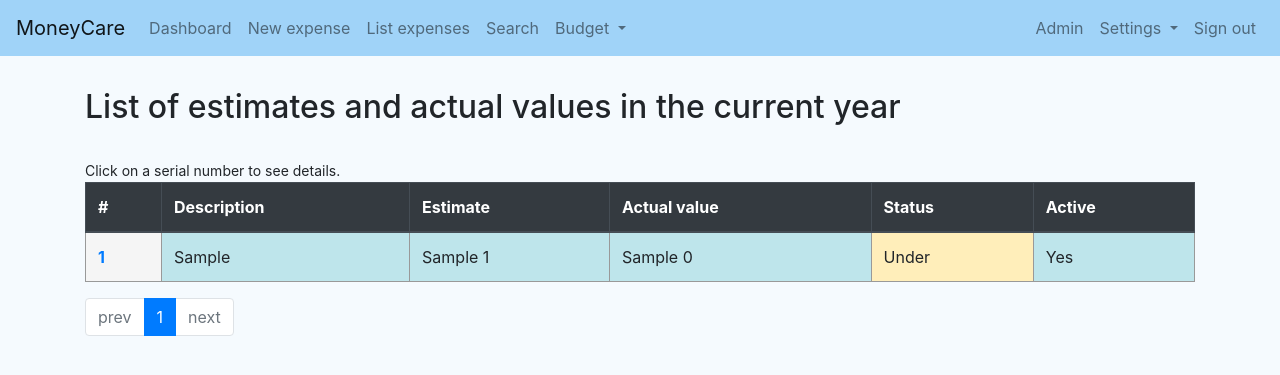
After one commit to deb17/moneycare, a Flask app: page /budget/list/1 in a window 1280 px wide. The commit adds this page. Shown: the top 375 px of the page. Run offline with Flask 2, Linux system fonts and the light colour scheme; a user stored in the database is signed in; tables that the repository leaves empty hold one stand-in row (values such as "Sample post"); parts of the project's set-up code (start-up, migrations or seed data) failed here and were passed over; some libraries are stand-ins or nearby versions.

Commit message:
Added the budget blueprint

```diff
--- a/app/blueprints/budget/routes.py
+++ b/app/blueprints/budget/routes.py
@@ -1,20 +1,26 @@
-from flask import Blueprint, render_template, redirect, url_for, flash
-from flask_login import current_user
+from datetime import datetime
+from collections import defaultdict
+
+from flask import (Blueprint, render_template, redirect, url_for, flash,
+                   current_app, request, abort)
+from flask_login import current_user, login_required
 
 from app.blueprints.budget.forms import BudgetForm
-from app.models import Budget
+from app.models import Budget, Expense
 from app.extensions import db
 
 bp = Blueprint('budget', __name__, url_prefix='/budget')
 
 
 @bp.route('/')
+@login_required
 def home():
 
     return render_template('budget/index.html', title='Budget')
 
 
-@bp.route('/new')
+@bp.route('/entry/new', methods=['GET', 'POST'])
+@login_required
 def new_entry():
 
     form = BudgetForm()
@@ -31,6 +37,79 @@ def new_entry():
 
 
 @bp.route('/list')
-def list_entries():
+@bp.route('/list/<int:page>')
+@login_required
+def list_entries(page=1):
 
-    return 'test'
+    curr_year = datetime.utcnow().year
+
+    items = db.session.query(Budget, Expense) \
+        .select_from(Budget) \
+        .join(
+            Expense,
+            db.and_(
+                Expense.user_id == Budget.user_id,
+                db.func.lower(Budget.item) == db.func.lower(
+                    Expense.description)
+            )
+    ) \
+        .filter(
+            Budget.user_id == current_user.id,
+            db.extract('year', Expense.date) == curr_year
+    )
+    actual_totals = defaultdict(int)
+    for i in items:
+        actual_totals[i[0].item] += i[1].amount
+
+    budget_entries = Budget.query \
+        .filter(Budget.user_id == current_user.id) \
+        .paginate(page, current_app.config['ITEMS_PER_PAGE'], False)
+
+    return render_template('budget/list.html', title='List estimates',
+                           totals=actual_totals, entries=budget_entries)
+
+
+@bp.route('/entry/<int:id>')
+@login_required
+def get_entry(id):
+
+    page = request.args.get('page', 1, type=int)
+    entry = Budget.query.get_or_404(id)
+
+    return render_template('budget/entry.html', title='Estimate entry',
+                           entry=entry, page=page)
+
+
+@bp.route('/entry/edit/<int:id>', methods=['GET', 'POST'])
+@login_required
+def edit_entry(id):
+
+    page = request.args.get('page', 1, type=int)
+    entry = Budget.query.get_or_404(id)
+    if entry.user_id != current_user.id:
+        abort(403)
+    form = BudgetForm(obj=entry)
+
+    if form.validate_on_submit():
+        form.populate_obj(entry)
+        db.session.commit()
+        flash('The estimate was updated.', 'success')
+        return redirect(url_for('budget.get_entry', id=id, page=page))
+
+    return render_template('budget/edit.html', title='Edit estimate',
+                           form=form, page=page, id=entry.id)
+
+
+@bp.route('/entry/delete/<int:id>')
+@login_required
+def delete_entry(id):
+
+    entry = Budget.query.get_or_404(id)
+    if entry.user_id != current_user.id:
+        abort(403)
+
+    db.session.delete(entry)
+    db.session.commit()
+    flash('The estimate was deleted.', 'success')
+
+    return redirect(url_for('budget.home'))
--- a/app/templates/budget/index.html
+++ b/app/templates/budget/index.html
@@ -5,5 +5,5 @@
 <h1 class="pt-5">Budget for the current year</h1>
 <h4>This section helps you create and manage estimates for planned expenses.</h4>
 <p class="lead mt-3">{{ render_icon('plus-circle-fill', size='1.5em', color='primary') }}<a href="{{ url_for('budget.new_entry') }}">Make a new entry</a></p>
-<p class="lead">{{ render_icon('card-list', size='1.5em', color='primary') }}<a href="{{ url_for('budget.list_entries') }}">List of estimates and actual expenditures.</a></p>
+<p class="lead">{{ render_icon('card-list', size='1.5em', color='primary') }}<a href="{{ url_for('budget.list_entries') }}">List estimates and actual expenditures.</a></p>
 {% endblock %}
--- /dev/null
+++ b/app/templates/budget/list.html
@@ -0,0 +1,94 @@
+{% extends 'base.html' %}
+{% from 'bootstrap/pagination.html' import render_pagination %}
+
+{% block styles %}
+{{ super() }}
+<style>
+  .table {
+    background-color: #f5f5f5;
+  }
+  .table-bordered,
+  .table-bordered td,
+  .table-bordered th {
+    border: 1px solid #999;
+  }
+</style>
+{% endblock %}
+
+{% block content %}
+<h2 class="py-4">List of estimates and actual values in the current year</h2>
+<div class="d-none d-md-block">
+  <small>Click on a serial number to see details.</small>
+  <table class="table table-bordered">
+    <thead class="thead-dark">
+      <tr>
+        <th scope="col">#</th>
+        <th scope="col">Description</th>
+        <th scope="col">Estimate</th>
+        <th scope="col">Actual value</th>
+        <th scope="col">Status</th>
+        <th scope="col">Active</th>
+      </tr>
+    </thead>
+    <tbody>
+      {% for e in entries.items %}
+      <tr>
+        <th scope="row"><a href="{{ url_for('budget.get_entry', id=e.id, page=entries.page) }}">{{ (entries.page - 1) * entries.per_page + loop.index }}</a></th>
+        <td class="{{ 'table-info' if e.active else 'table-secondary' }}">{{ e.item }}</td>
+        <td class="{{ 'table-info' if e.active else 'table-secondary' }}">{{ e.estimate | format_currency }}</td>
+        {% if not e.active %}
+        <td class="table-secondary"></td>
+        <td class="table-secondary"></td>
+        {% else %}
+        <td class="{{ 'table-info' if e.active else 'table-secondary' }}">{{ totals.get(e.item, 0) | format_currency }}</td>
+
+        {% if e.estimate > totals.get(e.item, 0) %}
+          {% set class, text = 'table-warning', 'Under' %}
+        {% elif e.estimate < totals.get(e.item, 0) %}
+          {% set class, text = 'table-danger', 'Over' %}
+        {% else %}
+          {% set class, text = 'table-success', 'Target met' %}
+        {% endif %}
+
+        <td class="{{ class }}">{{ text }}</td>
+        {% endif %}
+        <td class="{{ 'table-info' if e.active else 'table-secondary' }}">{{ 'Yes' if e.active else 'No' }}</td>
+      </tr>
+      {% endfor %}
+    </tbody>
+  </table>
+</div>
+<div class="d-block d-md-none">
+  {% if entries.total == 0 %}
+  <h3>No estimates have been set.</h3>
+  {% else %}
+  <small>Click on a serial number to see details.</small>
+  {% endif %}
+  {% for e in entries.items %}
+  <div class="list-group mb-3">
+    <a href="{{ url_for('budget.get_entry', id=e.id, page=entries.page) }}" class="list-group-item list-group-item-action {{ 'list-group-item-info' if e.active else 'list-group-item-secondary' }}"># <b>{{ (entries.page - 1) * entries.per_page + loop.index }}</b></a>
+    <span class="list-group-item {{ 'list-group-item-info' if e.active else 'list-group-item-secondary' }}"><b>Description:</b><br>{{ e.item }}</span>
+    <span class="list-group-item {{ 'list-group-item-info' if e.active else 'list-group-item-secondary' }}"><b>Estimate:</b> {{ e.estimate | format_currency }}</span>
+
+    {% if  not e.active %}
+      <span class="list-group-item list-group-item-secondary"><b>Actual:</b></span>
+      <span class="list-group-item list-group-item-secondary"><b>Status:</b></span>
+    {% else %}
+      <span class="list-group-item {{ 'list-group-item-info' if e.active else 'list-group-item-secondary' }}"><b>Actual: </b>{{ totals.get(e.item, 0) | format_currency }}</span>
+
+      {% if e.estimate > totals.get(e.item, 0) %}
+        {% set class, text = 'list-group-item-warning', 'Under' %}
+      {% elif e.estimate < totals.get(e.item, 0) %}
+        {% set class, text = 'list-group-item-danger', 'Over' %}
+      {% else %}
+        {% set class, text = 'list-group-item-success', 'Target met' %}
+      {% endif %}
+
+      <span class="list-group-item {{ class }}"><b>Status: </b> {{ text }}</span>
+    {% endif %}
+    <span class="list-group-item {{ 'list-group-item-info' if e.active else 'list-group-item-secondary' }}"><b>Active: </b>{{ 'Yes' if e.active else 'No' }}</span>
+  </div>
+  {% endfor %}
+</div>
+{{ render_pagination(entries, prev='prev', next='next') }}
+{% endblock %}
```
Also changed, not shown: app/templates/budget/edit.html (added, +20 -0 lines), app/templates/budget/entry.html (added, +18 -0 lines), app/templates/budget/new.html (+7 -3 lines).
